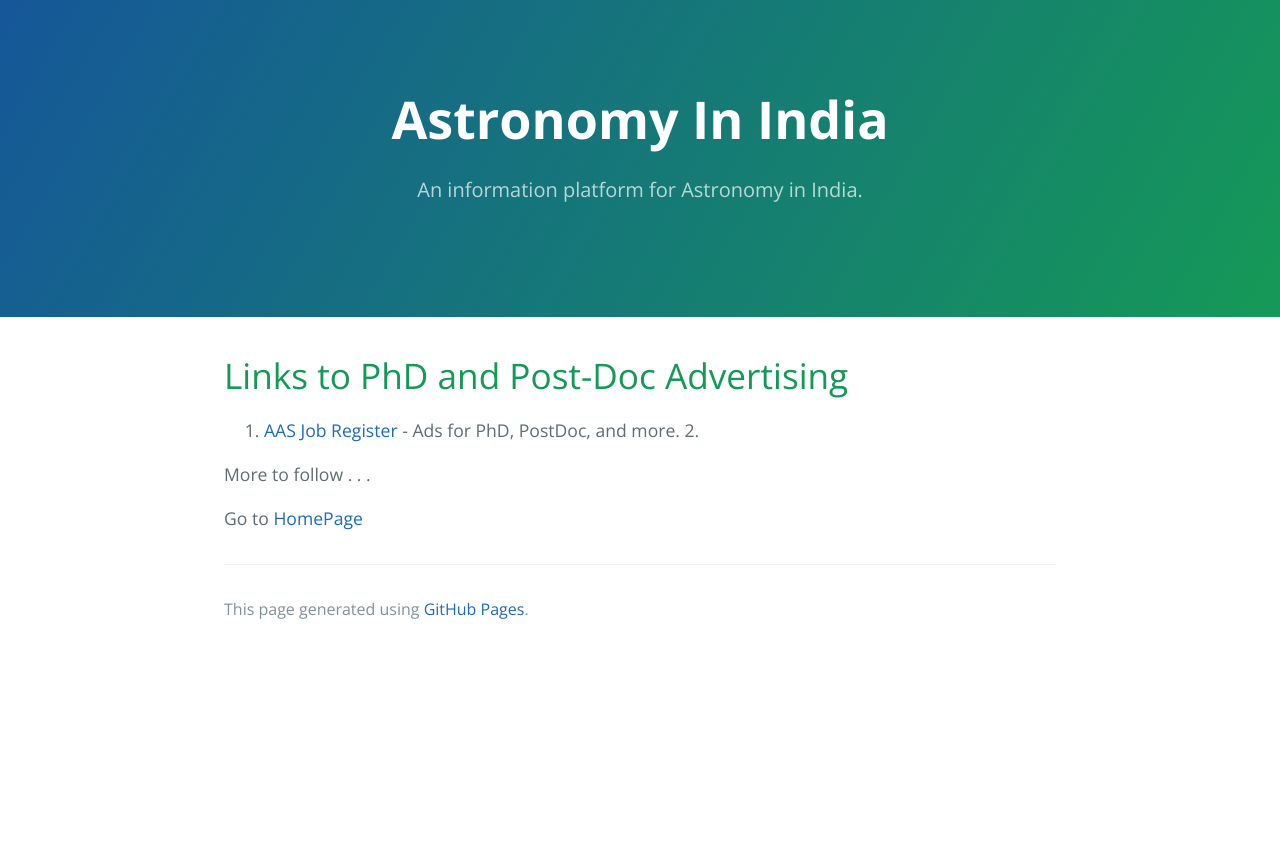
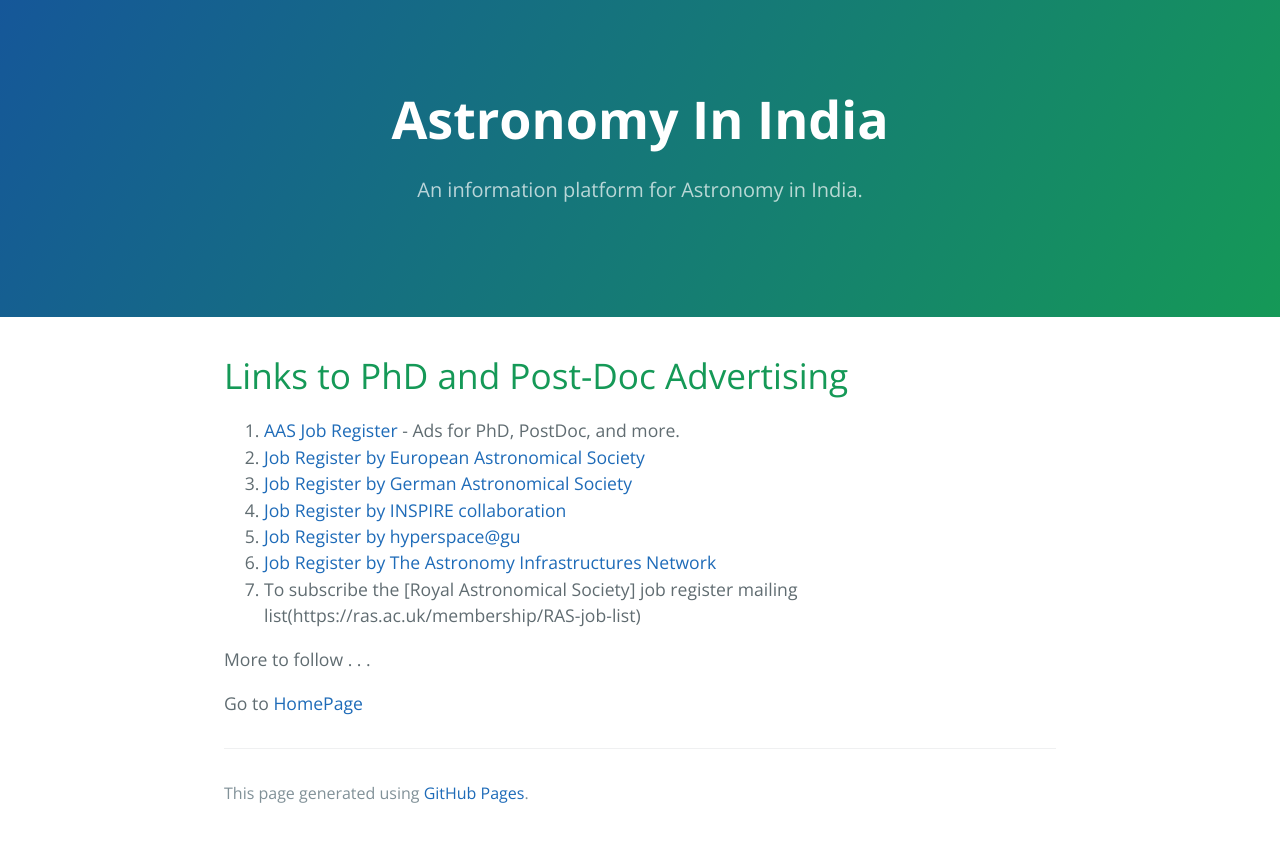
Before and after one commit to kalyanradhakrishnan/Astronomy-In-India, a Jekyll site: the page built from pages/phd_postdoc_ad.md, in a window 1280 px wide. Shown: the top 842 px of the page. Built offline with Jekyll 4.4.1, drawn with Linux system fonts in a browser that asks for light colours.

Commit message:
Update phd_postdoc_ad.md

```diff
--- a/pages/phd_postdoc_ad.md
+++ b/pages/phd_postdoc_ad.md
@@ -6,8 +6,12 @@
 # Links to PhD and Post-Doc Advertising
 
 1. [AAS Job Register](https://jobregister.aas.org/) - Ads for PhD, PostDoc, and more.
-2.
-
+2. [Job Register by European Astronomical Society](https://eas.unige.ch/jobs.jsp)
+3. [Job Register by German Astronomical Society](http://www.astronomische-gesellschaft.org/en/activities/jobregister)
+4. [Job Register by INSPIRE collaboration](https://inspirehep.net/jobs?sort=mostrecent&size=25&page=1&q=&field_of_interest=astro-ph)
+5. [Job Register by hyperspace@gu](https://hyperspace.uni-frankfurt.de/tag/phd/)
+6. [Job Register by The Astronomy Infrastructures Network](https://riastronomia.es/en/contratos-predoctorales/)
+7. To subscribe the [Royal Astronomical Society] job register mailing list(https://ras.ac.uk/membership/RAS-job-list)
 
 More to follow . . .
 
```
